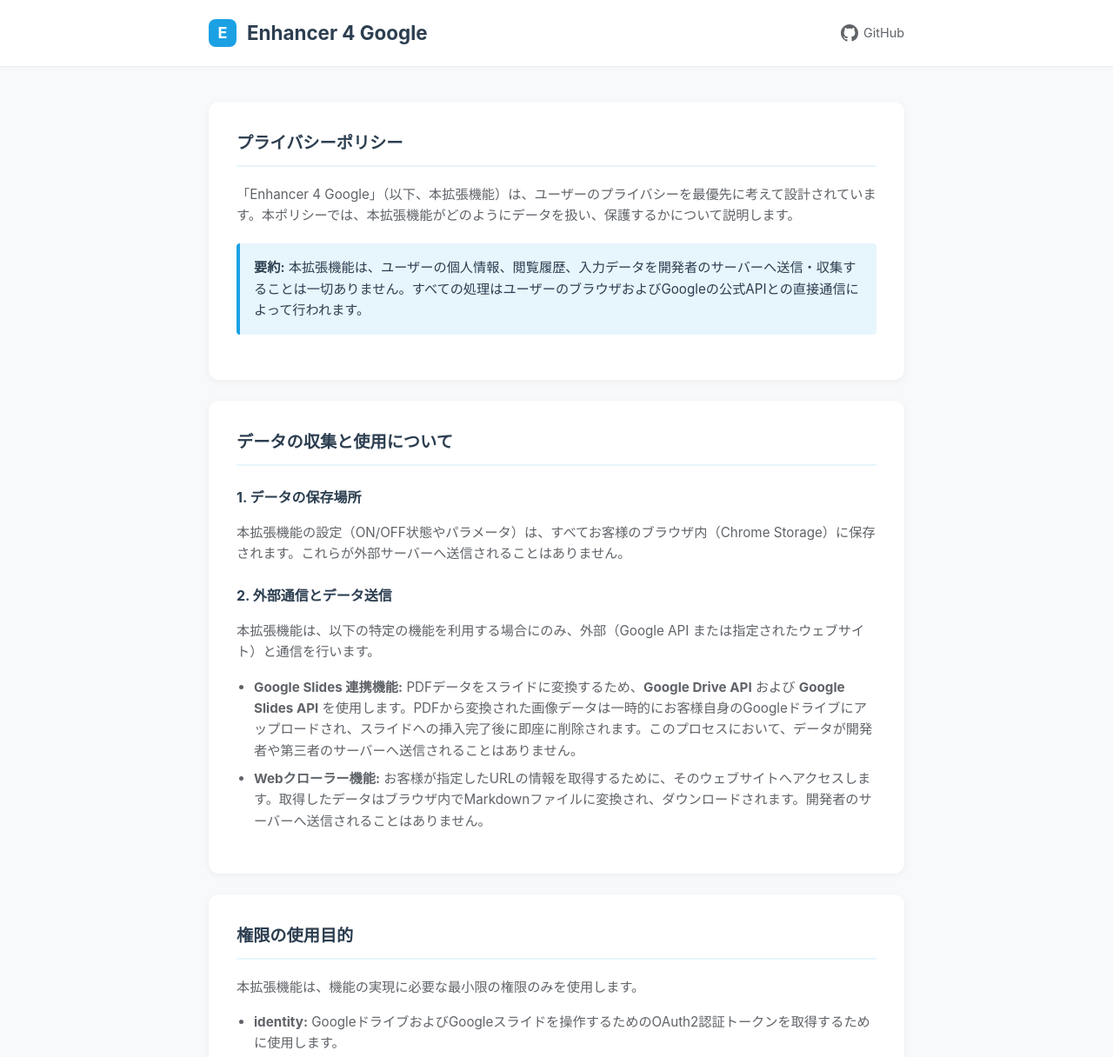
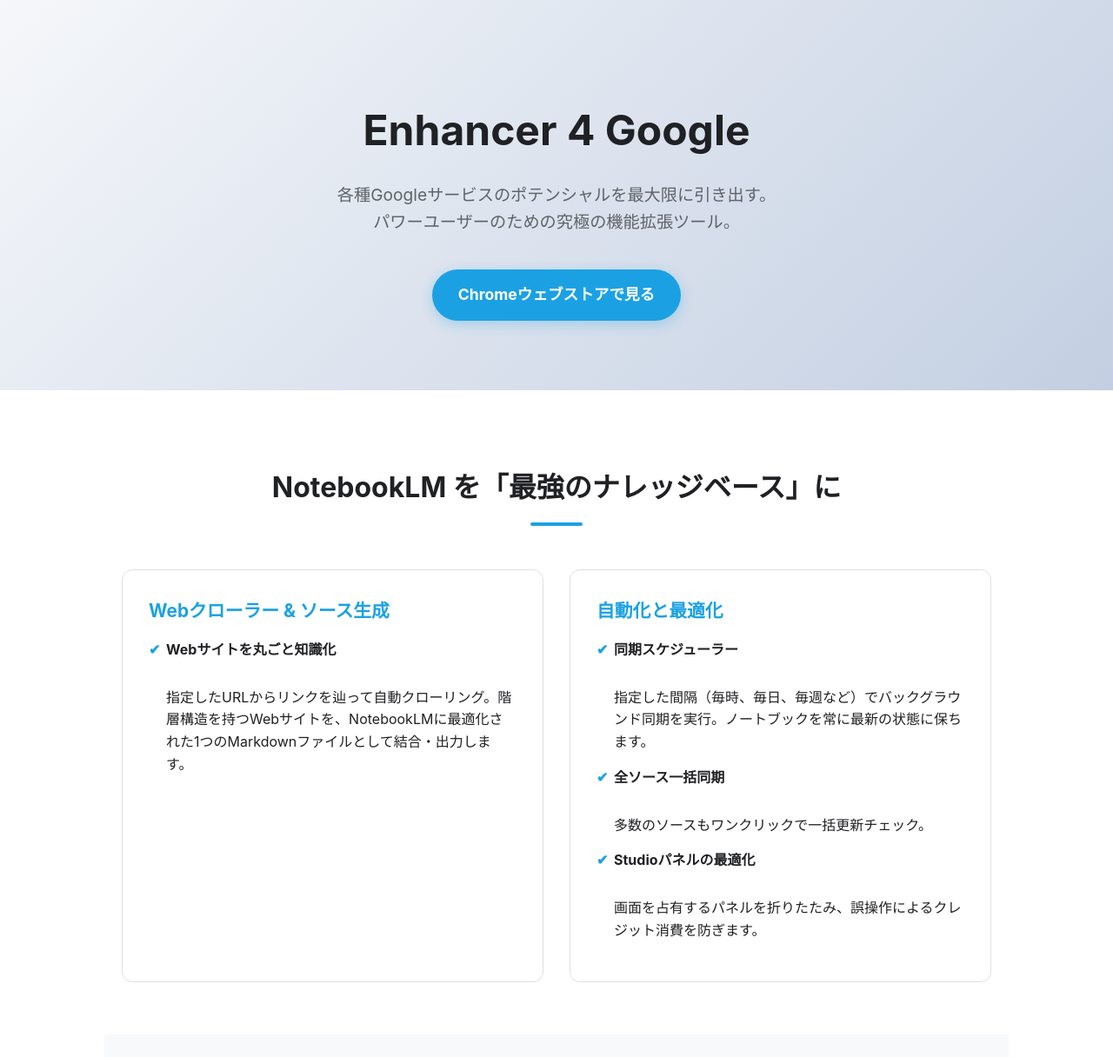
Before and after one commit to kotakahashi-4u/Enhancer4Google, a browser extension: page index.html in a window 1280 px wide. Shown: the top 1216 px of the page at 87% size. Drawn offline with Linux system fonts and the light colour scheme.

Commit message:
Update index.html

```diff
--- a/index.html
+++ b/index.html
@@ -4,246 +4,264 @@
   <meta charset="UTF-8">
   <meta name="google-site-verification" content="IFde4nBHF3CWjFWAqgK23hKMClKorxAN00CIjJoKvhI" />
   <meta name="viewport" content="width=device-width, initial-scale=1.0">
-  <title>Enhancer 4 Google - プライバシーポリシー</title>
+  <title>Enhancer 4 Google - Googleサービスを次のレベルへ</title>
   <style>
     :root {
-      --theme-color: #1BA1E3;
-      --theme-color-light: rgba(27, 161, 227, 0.1);
-      --text-dark: #2c3e50;
+      --primary-color: #1BA1E3;
+      --text-dark: #202124;
       --text-light: #5f6368;
-      --bg-main: #f8f9fa;
-      --bg-card: #ffffff;
-      --border-color: #ecf0f1;
+      --bg-gray: #f8f9fa;
+      --bg-white: #ffffff;
     }
 
     body {
-      font-family: "Google Sans", -apple-system, BlinkMacSystemFont, "Segoe UI", Roboto, "Helvetica Neue", Arial, sans-serif;
+      font-family: "Google Sans", -apple-system, BlinkMacSystemFont, "Segoe UI", Roboto, sans-serif;
       margin: 0;
       padding: 0;
-      background-color: var(--bg-main);
       color: var(--text-dark);
       line-height: 1.6;
+      background-color: var(--bg-white);
     }
 
-    /* ヘッダーエリア */
-    .header {
-      background: var(--bg-card);
-      border-bottom: 1px solid var(--border-color);
-      padding: 20px 0;
-      box-shadow: 0 2px 4px rgba(0,0,0,0.02);
-      position: sticky;
-      top: 0;
-      z-index: 100;
+    /* ヒーローセクション */
+    .hero {
+      background: linear-gradient(135deg, #f5f7fa 0%, #c3cfe2 100%);
+      padding: 80px 20px;
+      text-align: center;
     }
 
-    .container {
-      max-width: 800px;
-      margin: 0 auto;
-      padding: 0 20px;
-    }
-
-    .header-content {
-      display: flex;
-      align-items: center;
-      justify-content: space-between;
-    }
-
-    .logo-area {
-      display: flex;
-      align-items: center;
-      gap: 12px;
-    }
-
-    .logo-icon {
-      width: 32px;
-      height: 32px;
-      background: var(--theme-color);
-      border-radius: 8px;
-      display: flex;
-      align-items: center;
-      justify-content: center;
-      color: white;
-      font-weight: bold;
-      font-size: 18px;
-    }
-
-    h1 {
-      font-size: 1.4rem;
-      margin: 0;
+    .hero h1 {
+      font-size: 3rem;
+      margin-bottom: 20px;
       color: var(--text-dark);
     }
 
-    .github-link {
+    .hero p {
+      font-size: 1.2rem;
       color: var(--text-light);
+      max-width: 700px;
+      margin: 0 auto 40px;
+    }
+
+    .btn-store {
+      display: inline-block;
+      background-color: var(--primary-color);
+      color: white;
+      padding: 15px 30px;
+      font-size: 1.1rem;
+      font-weight: bold;
+      border-radius: 50px;
       text-decoration: none;
-      font-size: 0.9rem;
+      box-shadow: 0 4px 15px rgba(27, 161, 227, 0.3);
+      transition: transform 0.2s, box-shadow 0.2s;
+    }
+
+    .btn-store:hover {
+      transform: translateY(-2px);
+      box-shadow: 0 6px 20px rgba(27, 161, 227, 0.4);
+    }
+
+    /* 機能セクション */
+    .section {
+      padding: 60px 20px;
+      max-width: 1000px;
+      margin: 0 auto;
+    }
+
+    .section-title {
+      text-align: center;
+      font-size: 2rem;
+      margin-bottom: 50px;
+      color: var(--text-dark);
+      position: relative;
+    }
+
+    .section-title::after {
+      content: "";
+      display: block;
+      width: 60px;
+      height: 4px;
+      background: var(--primary-color);
+      margin: 15px auto 0;
+      border-radius: 2px;
+    }
+
+    .feature-grid {
+      display: grid;
+      grid-template-columns: repeat(auto-fit, minmax(300px, 1fr));
+      gap: 30px;
+    }
+
+    .feature-card {
+      background: var(--bg-white);
+      border: 1px solid #e0e0e0;
+      border-radius: 12px;
+      padding: 30px;
+      transition: box-shadow 0.3s;
+    }
+
+    .feature-card:hover {
+      box-shadow: 0 10px 30px rgba(0,0,0,0.05);
+    }
+
+    .feature-card h3 {
+      font-size: 1.3rem;
+      margin-top: 0;
+      margin-bottom: 15px;
+      color: var(--primary-color);
       display: flex;
       align-items: center;
-      gap: 6px;
-      transition: color 0.2s;
-    }
-    .github-link:hover {
-      color: var(--theme-color);
+      gap: 10px;
     }
 
-    /* メインコンテンツ */
-    .main {
-      padding: 40px 0;
+    .feature-list {
+      list-style: none;
+      padding: 0;
+      margin: 0;
     }
 
-    .card {
-      background: var(--bg-card);
-      border-radius: 12px;
-      box-shadow: 0 2px 8px rgba(0, 0, 0, 0.05);
-      padding: 32px;
-      margin-bottom: 24px;
+    .feature-list li {
+      margin-bottom: 15px;
+      padding-left: 20px;
+      position: relative;
     }
 
-    h2 {
-      font-size: 1.2rem;
-      color: var(--text-dark);
-      border-bottom: 2px solid var(--theme-color-light);
-      padding-bottom: 10px;
-      margin-top: 0;
-      margin-bottom: 20px;
+    .feature-list li::before {
+      content: "✔";
+      position: absolute;
+      left: 0;
+      color: var(--primary-color);
+      font-weight: bold;
     }
 
-    h3 {
-      font-size: 1rem;
+    .feature-list strong {
+      display: block;
       color: var(--text-dark);
-      margin-top: 24px;
-      margin-bottom: 10px;
+      margin-bottom: 4px;
     }
 
-    p, li {
-      color: var(--text-light);
-      font-size: 0.95rem;
-      margin-bottom: 12px;
-    }
-
-    ul {
-      padding-left: 20px;
-    }
-
-    li {
-      margin-bottom: 8px;
-    }
-
-    /* 重要な注記 */
-    .note {
-      background-color: var(--theme-color-light);
-      border-left: 4px solid var(--theme-color);
-      padding: 16px;
-      border-radius: 4px;
-      margin: 20px 0;
-    }
-    .note p {
-      margin: 0;
-      color: var(--text-dark);
+    .bg-gray {
+      background-color: var(--bg-gray);
     }
 
     /* フッター */
     .footer {
+      background-color: #333;
+      color: #fff;
+      padding: 40px 20px;
       text-align: center;
-      padding: 40px 0;
-      color: var(--text-light);
-      font-size: 0.85rem;
-      border-top: 1px solid var(--border-color);
+      font-size: 0.9rem;
+    }
+
+    .footer a {
+      color: #fff;
+      text-decoration: underline;
+      margin: 0 10px;
+    }
+
+    .footer a:hover {
+      color: var(--primary-color);
     }
 
     @media (max-width: 600px) {
-      .card { padding: 20px; }
-      h1 { font-size: 1.2rem; }
+      .hero h1 { font-size: 2rem; }
+      .section-title { font-size: 1.5rem; }
     }
   </style>
 </head>
 <body>
 
-  <header class="header">
-    <div class="container header-content">
-      <div class="logo-area">
-        <div class="logo-icon">E</div>
+  <div class="hero">
     <h1>Enhancer 4 Google</h1>
+    <p>各種Googleサービスのポテンシャルを最大限に引き出す。<br>パワーユーザーのための究極の機能拡張ツール。</p>
+    <a href="https://chromewebstore.google.com/detail/enhancer-4-google/cmihmmpeladlmemlonckioeleobhggfl" class="btn-store" target="_blank">Chromeウェブストアで見る</a>
   </div>
-      <a href="https://github.com/kotakahashi-4u/Enhancer4Google" class="github-link" target="_blank">
-        <svg height="20" viewBox="0 0 16 16" width="20" fill="currentColor"><path d="M8 0C3.58 0 0 3.58 0 8c0 3.54 2.29 6.53 5.47 7.59.4.07.55-.17.55-.38 0-.19-.01-.82-.01-1.49-2.01.37-2.53-.49-2.69-.94-.09-.23-.48-.94-.82-1.13-.28-.15-.68-.52-.01-.53.63-.01 1.08.58 1.23.82.72 1.21 1.87.87 2.33.66.07-.52.28-.87.51-1.07-1.78-.2-3.64-.89-3.64-3.95 0-.87.31-1.59.82-2.15-.08-.2-.36-1.02.08-2.12 0 0 .67-.21 2.2.82.64-.18 1.32-.27 2-.27.68 0 1.36.09 2 .27 1.53-1.04 2.2-.82 2.2-.82.44 1.1.16 1.92.08 2.12.51.56.82 1.27.82 2.15 0 3.07-1.87 3.75-3.65 3.95.29.25.54.73.54 1.48 0 1.07-.01 1.93-.01 2.2 0 .21.15.46.55.38A8.013 8.013 0 0016 8c0-4.42-3.58-8-8-8z"></path></svg>
-        GitHub
-      </a>
+
+  <div class="section">
+    <h2 class="section-title">NotebookLM を「最強のナレッジベース」に</h2>
+    <div class="feature-grid">
+      <div class="feature-card">
+        <h3>Webクローラー & ソース生成</h3>
+        <ul class="feature-list">
+          <li><strong>Webサイトを丸ごと知識化</strong><br>指定したURLからリンクを辿って自動クローリング。階層構造を持つWebサイトを、NotebookLMに最適化された1つのMarkdownファイルとして結合・出力します。</li>
+        </ul>
       </div>
-  </header>
-
-  <main class="main container">
-
-    <div class="card">
-      <h2>プライバシーポリシー</h2>
-      <p>「Enhancer 4 Google」（以下、本拡張機能）は、ユーザーのプライバシーを最優先に考えて設計されています。本ポリシーでは、本拡張機能がどのようにデータを扱い、保護するかについて説明します。</p>
-
-      <div class="note">
-        <p><strong>要約:</strong> 本拡張機能は、ユーザーの個人情報、閲覧履歴、入力データを開発者のサーバーへ送信・収集することは一切ありません。すべての処理はユーザーのブラウザおよびGoogleの公式APIとの直接通信によって行われます。</p>
+      <div class="feature-card">
+        <h3>自動化と最適化</h3>
+        <ul class="feature-list">
+          <li><strong>同期スケジューラー</strong><br>指定した間隔（毎時、毎日、毎週など）でバックグラウンド同期を実行。ノートブックを常に最新の状態に保ちます。</li>
+          <li><strong>全ソース一括同期</strong><br>多数のソースもワンクリックで一括更新チェック。</li>
+          <li><strong>Studioパネルの最適化</strong><br>画面を占有するパネルを折りたたみ、誤操作によるクレジット消費を防ぎます。</li>
+        </ul>
+      </div>
     </div>
   </div>
 
-    <div class="card">
-      <h2>データの収集と使用について</h2>
-
-      <h3>1. データの保存場所</h3>
-      <p>本拡張機能の設定（ON/OFF状態やパラメータ）は、すべてお客様のブラウザ内（Chrome Storage）に保存されます。これらが外部サーバーへ送信されることはありません。</p>
-
-      <h3>2. 外部通信とデータ送信</h3>
-      <p>本拡張機能は、以下の特定の機能を利用する場合にのみ、外部（Google API または指定されたウェブサイト）と通信を行います。</p>
-
-      <ul>
-        <li><strong>Google Slides 連携機能:</strong> PDFデータをスライドに変換するため、<strong>Google Drive API</strong> および <strong>Google Slides API</strong> を使用します。PDFから変換された画像データは一時的にお客様自身のGoogleドライブにアップロードされ、スライドへの挿入完了後に即座に削除されます。このプロセスにおいて、データが開発者や第三者のサーバーへ送信されることはありません。</li>
-        <li><strong>Webクローラー機能:</strong> お客様が指定したURLの情報を取得するために、そのウェブサイトへアクセスします。取得したデータはブラウザ内でMarkdownファイルに変換され、ダウンロードされます。開発者のサーバーへ送信されることはありません。</li>
+  <div class="section bg-gray">
+    <h2 class="section-title">Gemini & Chat を「快適な執筆環境」に</h2>
+    <div class="feature-grid">
+      <div class="feature-card">
+        <h3>Gemini 拡張機能</h3>
+        <ul class="feature-list">
+          <li><strong>コンテンツ幅の拡張 (Wide Mode)</strong><br>760px〜5000pxまで表示幅を自由に調整。コードや表も見やすく表示。</li>
+          <li><strong>拡張Markdownエディタ</strong><br>「拡大して編集」ボタンで、プレビュー付きの広々としたエディタが起動。</li>
+          <li><strong>ツールショートカット</strong><br>Deep ResearchやCanvasへのアクセスを効率化。</li>
         </ul>
       </div>
-
-    <div class="card">
-      <h2>権限の使用目的</h2>
-      <p>本拡張機能は、機能の実現に必要な最小限の権限のみを使用します。</p>
-
-      <ul>
-        <li><strong>identity:</strong> GoogleドライブおよびGoogleスライドを操作するためのOAuth2認証トークンを取得するために使用します。</li>
-        <li><strong>drive.file:</strong> スライド作成時に使用する一時画像ファイルを、Googleドライブへアップロード・削除するために使用します。<strong>本拡張機能が作成したファイルのみにアクセスし、お客様の既存のファイルには一切アクセスしません。</strong></li>
-        <li><strong>presentations:</strong> Googleスライドを新規作成し、編集するために使用します。</li>
-        <li><strong>storage:</strong> ユーザーの設定情報をブラウザ内に保存するために使用します。</li>
-        <li><strong>alarms:</strong> NotebookLMの同期スケジューラー（定期実行）機能のために使用します。</li>
-        <li><strong>host_permissions (&lt;all_urls&gt;):</strong> 「Webクローラー機能」において、ユーザーが指定した任意のウェブサイトの情報を取得・解析し、NotebookLM用のソースを作成するために必要です。この権限は、ユーザーが明示的にクローリングを実行したときのみ行使されます。</li>
+      <div class="feature-card">
+        <h3>誤送信防止 & 共通機能</h3>
+        <ul class="feature-list">
+          <li><strong>Enterキー設定の変更</strong><br>「Enterで改行、Shift+Enterで送信」に変更可能。エンジニアやライターに馴染みのある操作感を提供し、誤送信を防ぎます。</li>
+          <li><strong>Gemマネージャー検索</strong><br>増えたGemを名前や説明文から瞬時に検索可能に。</li>
         </ul>
       </div>
+    </div>
+  </div>
 
-    <div class="card">
-      <h2>Google API ユーザーデータの取り扱い</h2>
-      <p>本拡張機能は、Google APIから取得した情報の使用および他のアプリへの転送において、<a href="https://developers.google.com/terms/api-services-user-data-policy" target="_blank">Google API Services User Data Policy</a>（Limited Use requirementsを含む）を遵守します。</p>
-      <ul>
-        <li>本拡張機能は、スライド作成機能を実行する目的でのみGoogleユーザーデータ（Driveファイル、スライド）を使用します。</li>
-        <li>ユーザーデータが人間の目に触れることはなく、広告目的で使用されることもありません。</li>
+  <div class="section">
+    <h2 class="section-title">Google Slides で「資料作成を自動化」</h2>
+    <div class="feature-grid">
+      <div class="feature-card" style="width: 100%; grid-column: 1 / -1;">
+        <h3>PDF to Slides インポート</h3>
+        <p>PDF資料をスライド化する手間をゼロにします。最新のAPI連携により、面倒なセットアップは不要になりました。</p>
+        <div style="display: grid; grid-template-columns: repeat(auto-fit, minmax(250px, 1fr)); gap: 20px; margin-top: 20px;">
+          <ul class="feature-list">
+            <li><strong>ドラッグ＆ドロップで完了</strong><br>スライド編集画面に追加される「PDF取込」ボタンから、PDFファイルを放り込むだけ。</li>
+            <li><strong>完全自動フィット (Auto-Fit)</strong><br>PDFのサイズを自動解析し、スライドサイズ（16:9）に合わせて最適なサイズで中央に配置します。</li>
+          </ul>
+          <ul class="feature-list">
+            <li><strong>GAS構築不要</strong><br>拡張機能単体で動作します。Google Drive API / Slides API を直接利用するため、ユーザーによるスクリプト設置は一切不要です。</li>
+            <li><strong>画像ZIP一括ダウンロード</strong><br>変換された高画質画像をZIPで一括保存することも可能です。</li>
           </ul>
         </div>
-
-    <div class="card">
-      <h2>免責事項</h2>
-      <p>本拡張機能は「現状有姿」で提供されます。開発者は、本拡張機能の使用によって生じたいかなる損害（データの損失、業務の中断等を含む）についても、一切の責任を負いません。外部サイトのクローリングは、ユーザー自身の責任において行ってください。</p>
+      </div>
+    </div>
   </div>
 
-    <div class="card">
-      <h2>お問い合わせ</h2>
-      <p>本ポリシーに関するご質問や、不具合の報告は、GitHubリポジトリのIssueよりお願いいたします。</p>
-      <p><a href="https://github.com/kotakahashi-4u/Enhancer4Google" target="_blank">GitHub Repository</a></p>
+  <div class="section bg-gray" style="text-align: center;">
+    <h2>プライバシーとセキュリティ</h2>
+    <p style="max-width: 700px; margin: 0 auto 30px;">本拡張機能は「ユーザーのプライバシー保護」を最優先に設計されています。</p>
+    <div class="feature-grid">
+      <div class="feature-card">
+        <h3>データはあなたの元に</h3>
+        <p>設定情報やタスクデータはすべてブラウザ内（Chrome Storage）にのみ保存されます。開発者のサーバーへ送信されることは一切ありません。</p>
       </div>
-
-  </main>
+      <div class="feature-card">
+        <h3>透明性のある通信</h3>
+        <p>スライド作成時はGoogle公式API（Drive/Slides）と直接通信し、一時ファイルは即座に削除されます。第三者へのデータ送信は行われません。</p>
+      </div>
+    </div>
+  </div>
 
   <footer class="footer">
     <div class="container">
+      <a href="privacy.html" target="_blank">プライバシーポリシー (Privacy Policy)</a>
+      <br><br>
       &copy; <span id="copyright-year"></span> Enhancer 4 Google
-      <br>
-      <a href="https://kotakahashi-4u.github.io/Enhancer4Google/privacy.html" style="color: inherit; text-decoration: none; font-size: 0.8rem;">Privacy Policy</a>
     </div>
   </footer>
 
   <script>
-    // 現在の年を取得して表示
     document.getElementById('copyright-year').textContent = new Date().getFullYear();
   </script>
 
```
Lines whose indentation alone changed are shown as unchanged.
